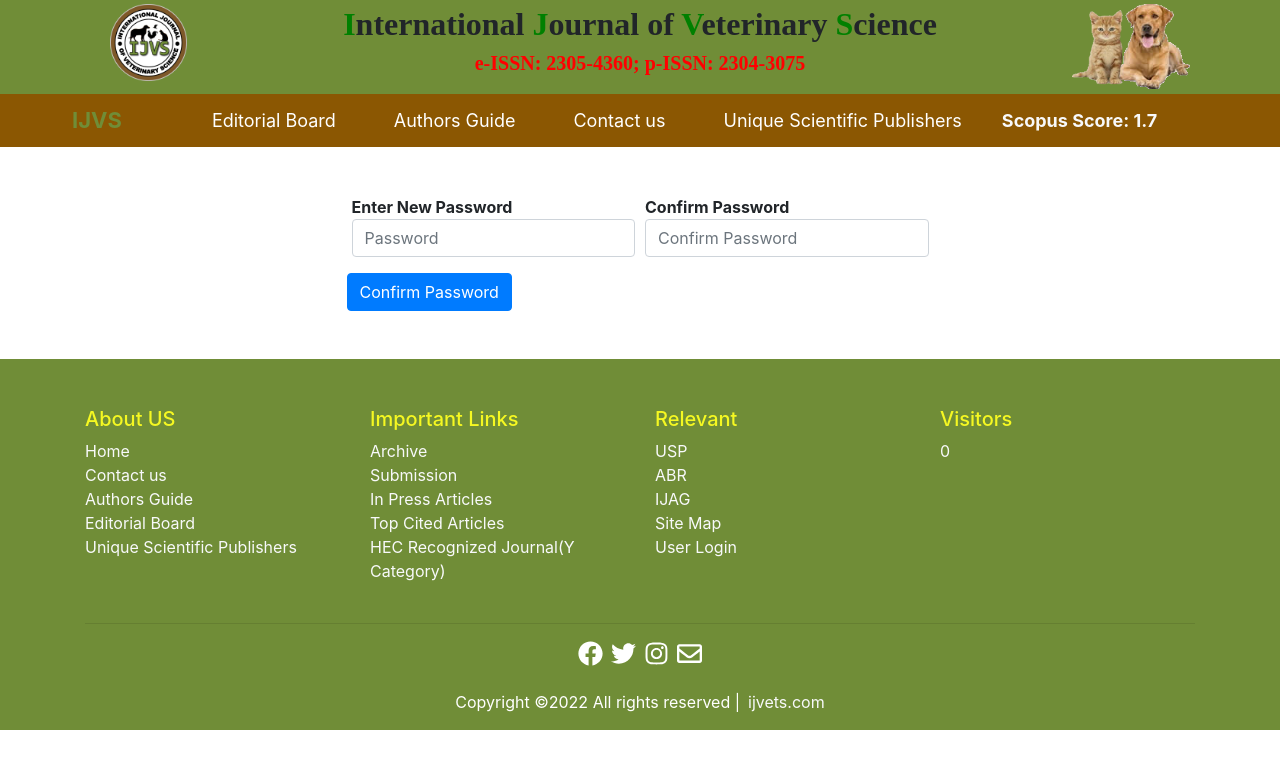
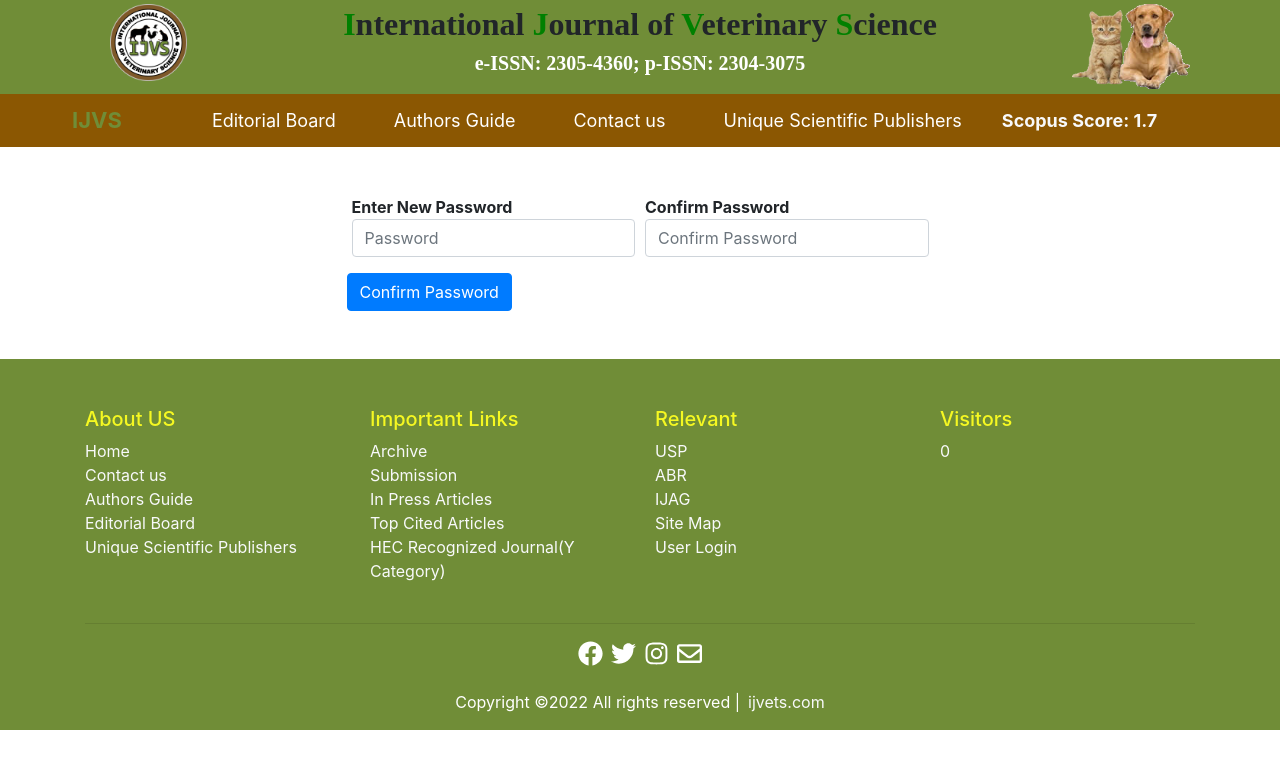
Before and after one commit to R-ZS-Dev/ijvsfrontend, a Next.js app: page /confirm-forget-pas in a window 1280 px wide. Shown: the top 768 px of the page. Built offline with nearby package versions, Linux system fonts and the light colour scheme.

Commit message:
Update NavBar.js

```diff
--- a/components/NavBar.js
+++ b/components/NavBar.js
@@ -16,7 +16,7 @@
                                 <span className="textclr">I</span>nternational
                                 <span className="textclr"> J</span>ournal of
                                 <span className="textclr"> V</span>eterinary <span className="textclr">S</span>cience
-                                <p className="textclr1">e-ISSN: 2305-4360; p-ISSN: 2304-3075</p>
+                                <p className="textclr1 text-white">e-ISSN: 2305-4360; p-ISSN: 2304-3075</p>
                             </b>
                         </span>
                     </div>
```
